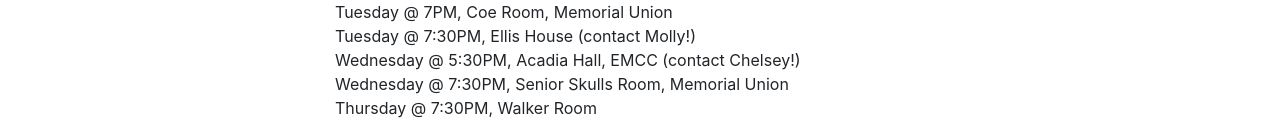
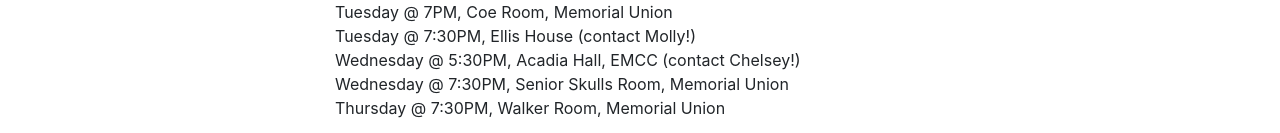
Before and after one commit to mainechialpha/mainechialpha.github.io, a Jekyll site: the page built from groups.md, in a window 1280 px wide. Shown: the part 1039-1172 px from the top of the page. Built offline with Jekyll 4.4.1, drawn with Linux system fonts in a browser that asks for light colours; nearby versions of some CDN libraries; some web fonts are replaced.

Commit message:
Update groups.md

```diff
--- a/groups.md
+++ b/groups.md
@@ -26,4 +26,4 @@
 <br>Tuesday @ 7:30PM, Ellis House (contact Molly!)
 <br>Wednesday @ 5:30PM, Acadia Hall, EMCC (contact Chelsey!)
 <br>Wednesday @ 7:30PM, Senior Skulls Room, Memorial Union
-<br>Thursday @ 7:30PM, Walker Room
+<br>Thursday @ 7:30PM, Walker Room, Memorial Union
```
